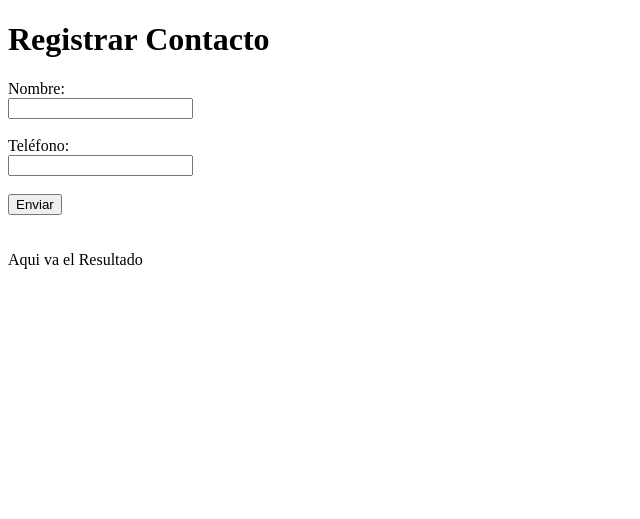
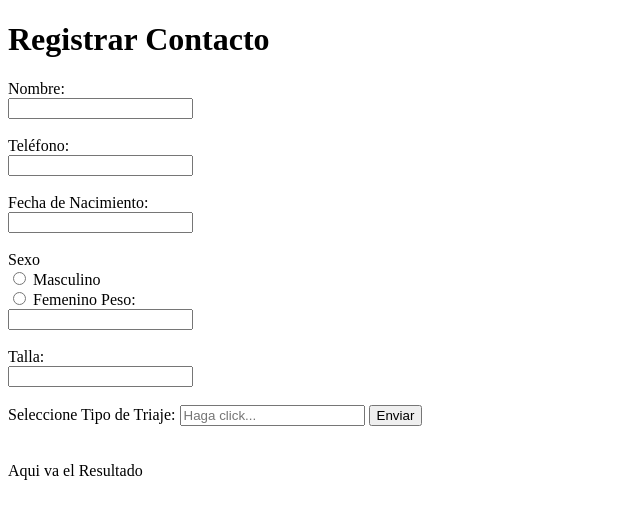
Before and after one commit to mimenu303-coder/mi-agenda-api, a Flask app: page / in a window 1280 px wide. Shown: the top 519 px of the page, without its empty margins (0-640 px from the left). Run offline with Flask 3, Linux system fonts and the light colour scheme.

Commit message:
Update prueba.html

```diff
--- a/templates/prueba.html
+++ b/templates/prueba.html
@@ -12,6 +12,30 @@
 
         <label for="telefono">Teléfono:</label><br>
         <input type="text" id="telefono" name="telefono" required><br><br>
+        <label for="Fenaci">Fecha de Nacimiento:</label><br>
+        <input type="text" id="Fenaci" name="Fenaci" required><br><br>
+        <label for="Sexo">Sexo</label><br>
+        <input type="radio" id="M" name="Sexo" value="Masculino">
+        <label for="Sexo">Masculino</label><br>
+        <input type="radio" id="F" name="Sexo" value="Femenino">
+        <label for="Sexo">Femenino</label>
+        <label for="Peso">Peso:</label><br>
+        <input type="text" id="Peso" name="Peso" required><br><br>
+        <label for="Talla">Talla:</label><br>
+        <input type="text" id="Talla" name="Talla" required><br><br>
+        <label for="TipoTriaje">Seleccione Tipo de Triaje:</label>
+        <input list="TipoTriaje" name="TipoTriaje" id="TipoTriaje" placeholder="Haga click...">
+        <datalist id="TipoTriaje">
+         <option value="IM">
+         <option value="EV">
+         <option value="Nebulizacion">
+         <option value="Tratamiento">
+         <option value="Sin Tratamiento">
+         <option value="Suturas">
+         <option value="Lavado Nasal">
+         <option value="Lavado Oido">
+         <option value="Curas Realizadas">
+        </datalist>
 
         <button type="submit">Enviar</button>
     </form><br><br>
```
